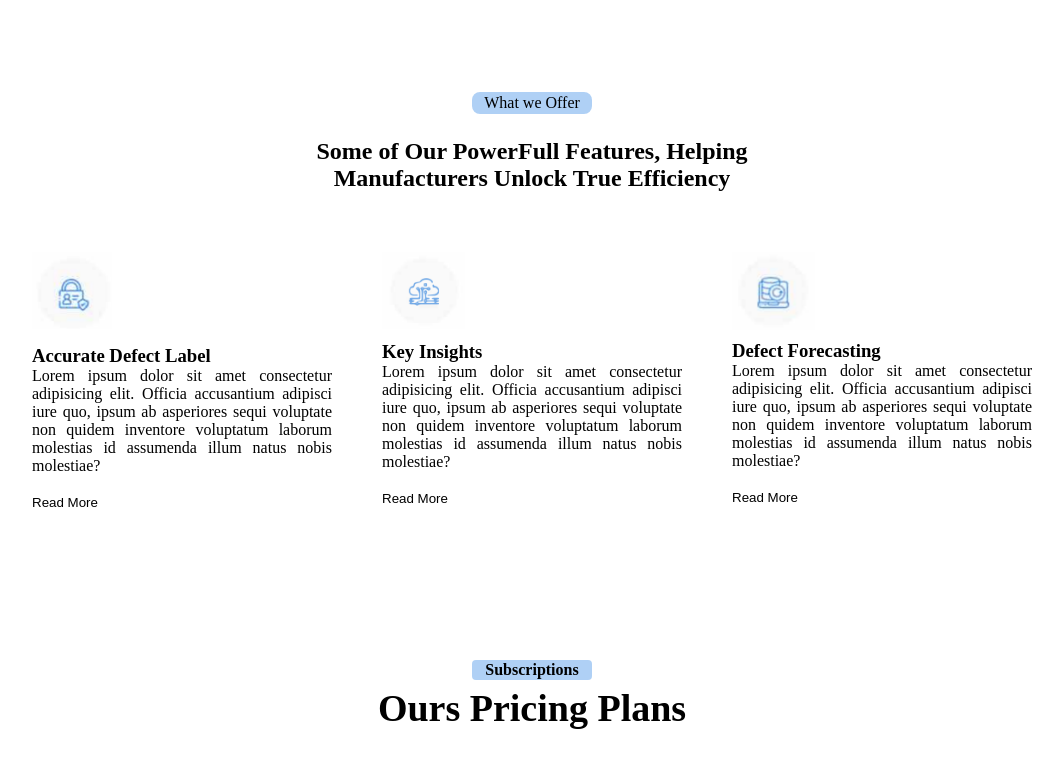
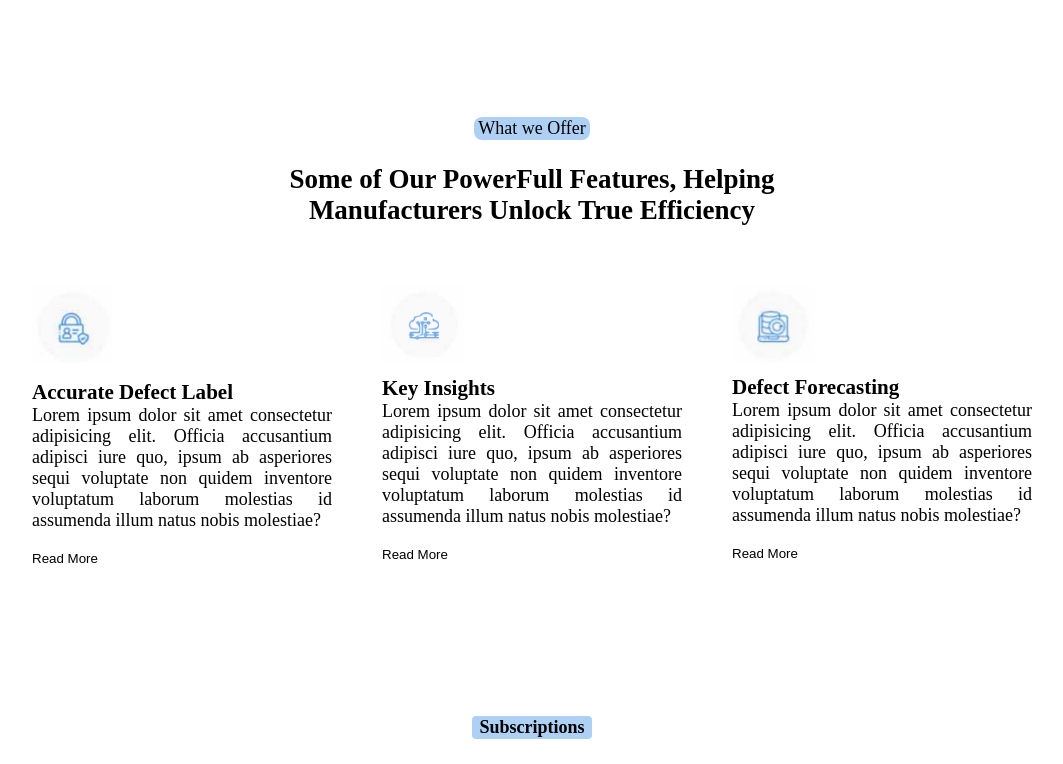
Before and after one commit to Jrodolfosilva/landing-page-upwork, a plain HTML site: page index.html in a window 1280 px wide. Shown: the part 1176-1940 px from the top of the page, without its empty margins (108-1171 px from the left). Drawn offline with Linux system fonts and the light colour scheme.

Commit message:
Update css Font
Adaptação do font-size e correções de texto para melhorar a experiência em telas menores.

```diff
--- a/assets/css/style.css
+++ b/assets/css/style.css
@@ -11,7 +11,7 @@ html{
     font-size: 62.5%;
 }
 body{
-    font-size: 1.6rem;
+    font-size: 1.8rem;
 }
 
 a{
@@ -212,9 +212,9 @@ select{
 }
 
 #our-features>span{
-    width: 12rem;
+    width: auto;
     background-color: rgba(113, 171, 238, 0.562);
-    padding: 0.2rem 0.8rem;
+    padding: 0.1rem 0.4rem;
     border-radius: 0.8rem;
     margin-bottom:2.4rem;
 }
@@ -261,11 +261,12 @@ select{
     border-radius: 4px;
     width: 120px;
     padding: 1px 4px;
+    margin-bottom: 2.4rem;
 }
 
 #pricing>h1{
     margin-top: 6px;
-    font-size: 38px;
+    font-size: 2.7rem;
 }
 
 .conteiner-pricing{
@@ -320,6 +321,10 @@ select{
 
 }
 @media (max-width:400px) {
+    body{
+        font-size: 2rem;
+    }
+
     .box-principal{
         height: 60rem;
     }
@@ -338,7 +343,8 @@ select{
         padding-top: 0rem;
     }
     .pricing{
-        width: 20rem;
+        width: 30rem;
+        height: 30rem;
     }
 
     #our-features{
```
Also changed, not shown: 1 other file.
